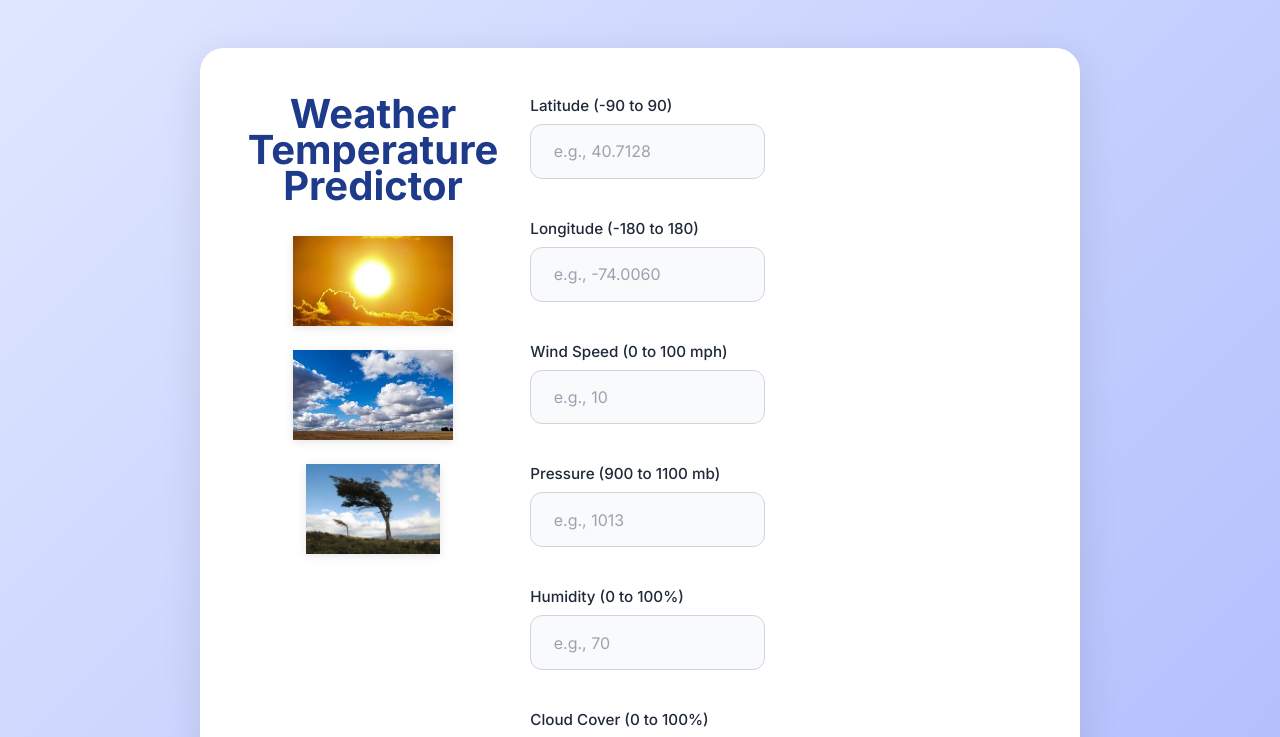
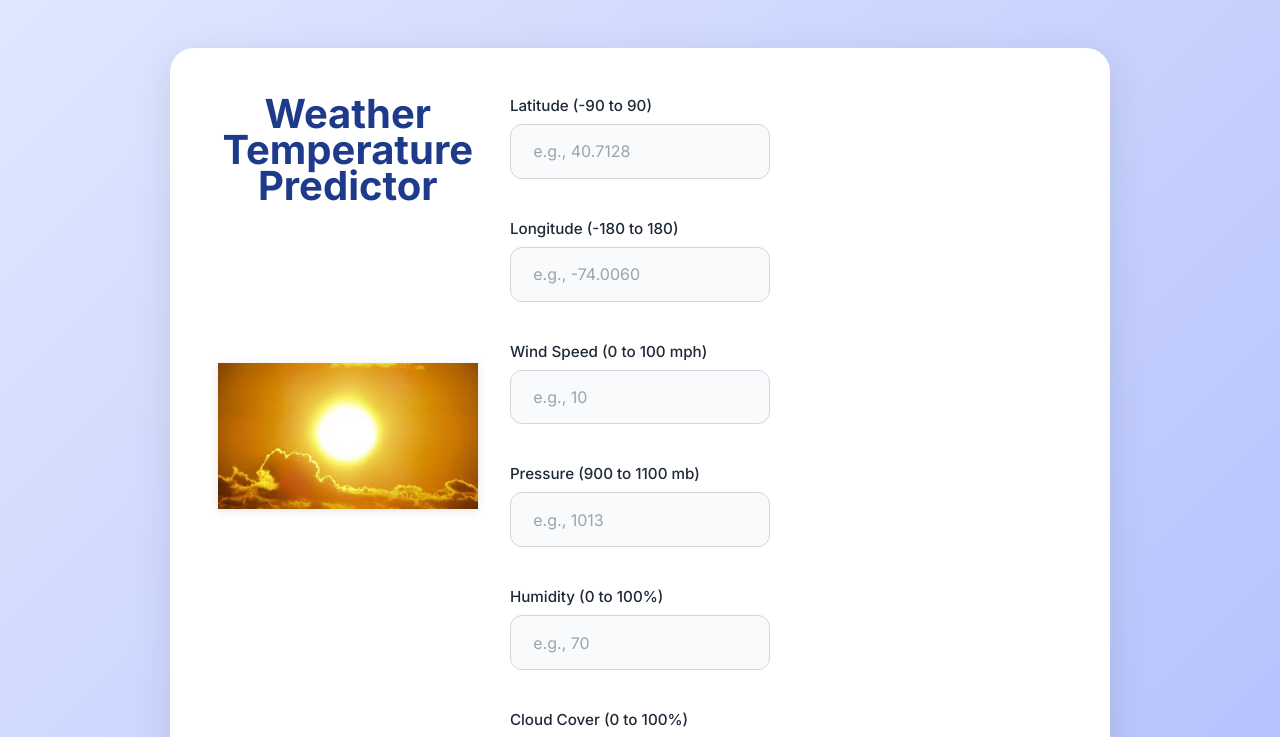
Before and after one commit to abinesh-akr/DS-frontend, a React (Create React App) app: page / in a window 1280 px wide. Shown: the top 737 px of the page. Built offline with nearby package versions, Linux system fonts and the light colour scheme.

Commit message:
Update App.css

```diff
--- a/src/App.css
+++ b/src/App.css
@@ -73,8 +73,8 @@
 }
 
 .weather-image {
-  width: 100%;
-  height: 90px;
+  width: 500px;
+  height: 400px;
   object-fit: contain;
   filter: drop-shadow(0 2px 4px rgba(0, 0, 0, 0.1));
   transition: transform 0.3s ease;
```
